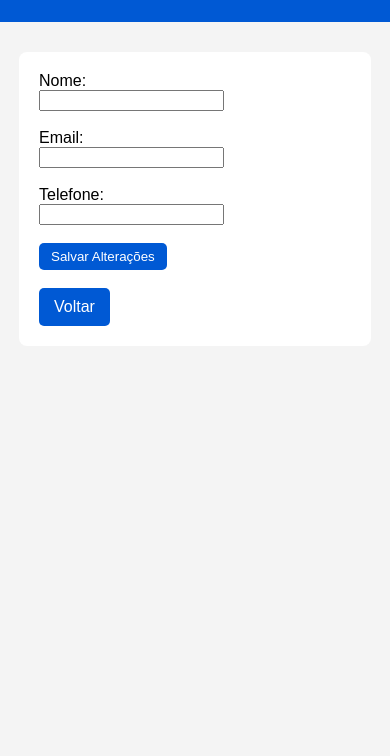
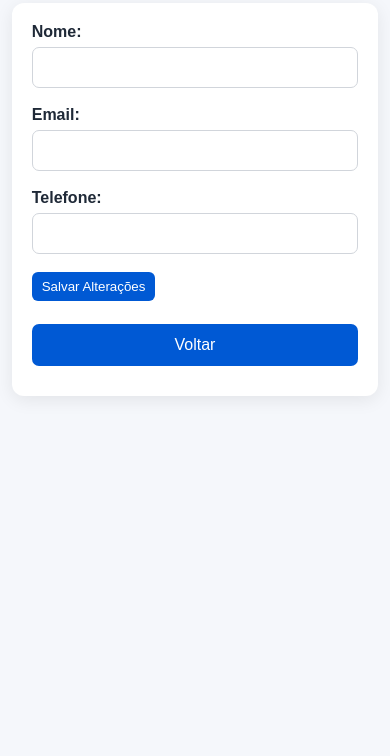
Before and after one commit to GuilhermeRDFonseca/cadastro-clientes-web, a plain HTML site: page editar.html in a window 390 px wide. Shown: the part 88-844 px from the top of the page. Drawn offline with Linux system fonts and the light colour scheme; no server answers.

Commit message:
Refactor styles for improved layout and design

```diff
--- a/style.css
+++ b/style.css
@@ -1,6 +1,11 @@
+* {
+    box-sizing: border-box;
+}
+
 body {
     font-family: Arial, sans-serif;
-    background: #f4f4f4;
+    background: #f5f7fb;
+    color: #1f2937;
     margin: 0;
     padding: 0;
 }
@@ -8,39 +13,57 @@ body {
 header {
     background: #0059d4;
     color: #fff;
-    padding: 15px;
+    padding: 28px 20px;
     text-align: center;
+    box-shadow: 0 2px 8px rgba(0, 0, 0, 0.12);
+}
+
+header h1 {
+    margin: 0;
+    font-size: 28px;
 }
 
 .container {
-    width: 80%;
-    margin: 30px auto;
+    width: 90%;
+    max-width: 1100px;
+    margin: 35px auto;
     background: #fff;
-    padding: 20px;
-    border-radius: 8px;
+    padding: 30px;
+    border-radius: 12px;
+    box-shadow: 0 4px 18px rgba(0, 0, 0, 0.08);
+}
+
+.container h2 {
+    margin-top: 0;
+    margin-bottom: 25px;
+    font-size: 22px;
 }
 
 a.button {
     display: inline-block;
     background: #0059d4;
     color: #fff;
-    padding: 10px 15px;
+    padding: 12px 20px;
     text-decoration: none;
-    border-radius: 5px;
+    border-radius: 7px;
     margin-right: 10px;
+    margin-bottom: 10px;
+    transition: 0.2s;
 }
 
 a.button:hover {
     background: #003a8c;
+    transform: translateY(-1px);
 }
 
 button {
     background-color: #0059d4;
     color: white;
     border: none;
-    padding: 6px 12px;
-    border-radius: 5px;
+    padding: 8px 14px;
+    border-radius: 6px;
     cursor: pointer;
+    transition: 0.2s;
 }
 
 button:hover {
@@ -55,18 +78,81 @@ button:nth-child(2):hover {
     background-color: #8c0000;
 }
 
+input {
+    width: 100%;
+    max-width: 500px;
+    padding: 11px 12px;
+    border: 1px solid #d1d5db;
+    border-radius: 7px;
+    font-size: 15px;
+    margin-top: 6px;
+}
+
+input:focus {
+    outline: none;
+    border-color: #0059d4;
+    box-shadow: 0 0 0 3px rgba(0, 89, 212, 0.12);
+}
+
+label {
+    font-weight: bold;
+}
+
 table {
     border-collapse: collapse;
     width: 100%;
+    overflow: hidden;
+    border-radius: 8px;
 }
 
 th,
 td {
-    border: 1px solid #ccc;
-    padding: 8px;
+    border: 1px solid #e5e7eb;
+    padding: 12px;
     text-align: left;
 }
 
 th {
-    background-color: #eeeeee;
+    background-color: #f1f5f9;
+    font-weight: bold;
 }
+
+tr:hover {
+    background-color: #f8fafc;
+}
+
+@media (max-width: 700px) {
+    .container {
+        width: 94%;
+        padding: 20px;
+        margin: 20px auto;
+    }
+
+    header {
+        padding: 22px 15px;
+    }
+
+    header h1 {
+        font-size: 23px;
+    }
+
+    table {
+        font-size: 13px;
+    }
+
+    th,
+    td {
+        padding: 8px;
+    }
+
+    button {
+        padding: 7px 10px;
+        margin-bottom: 5px;
+    }
+
+    a.button {
+        width: 100%;
+        text-align: center;
+        margin-right: 0;
+    }
+}
```
